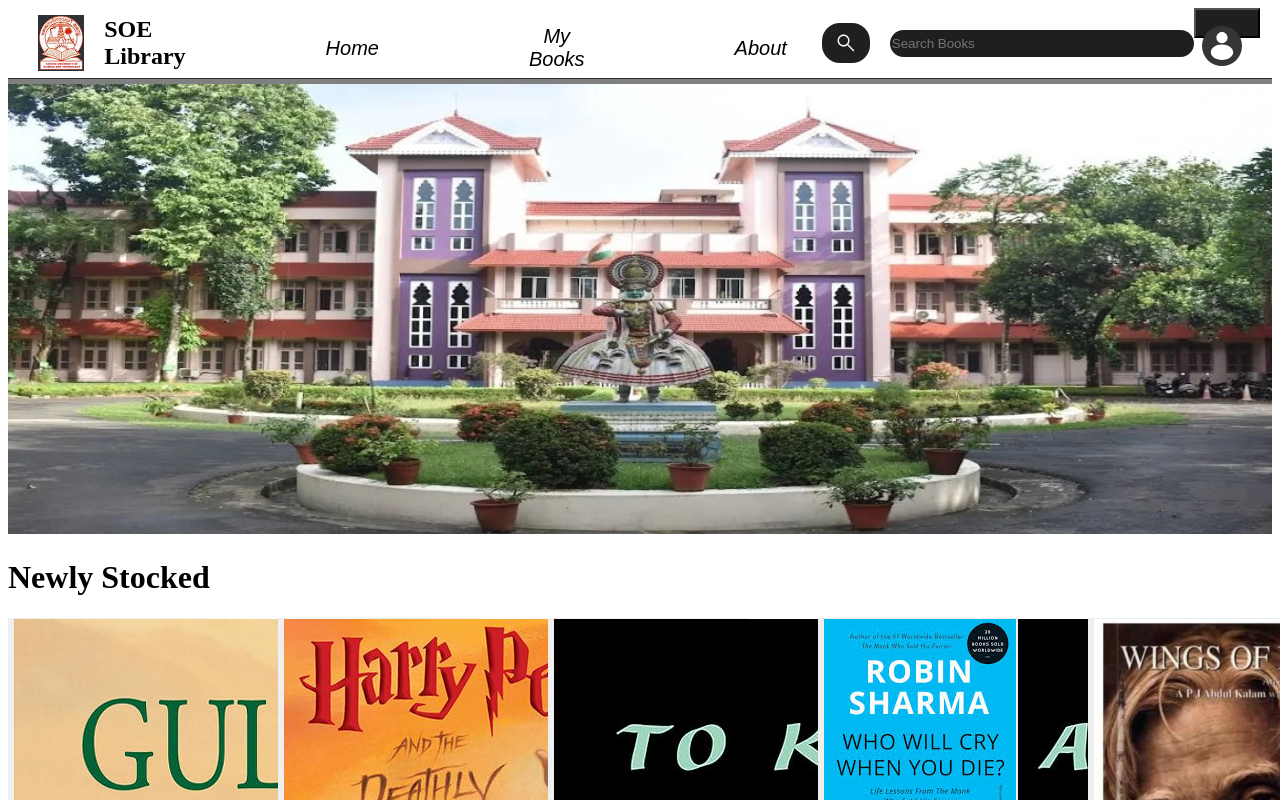
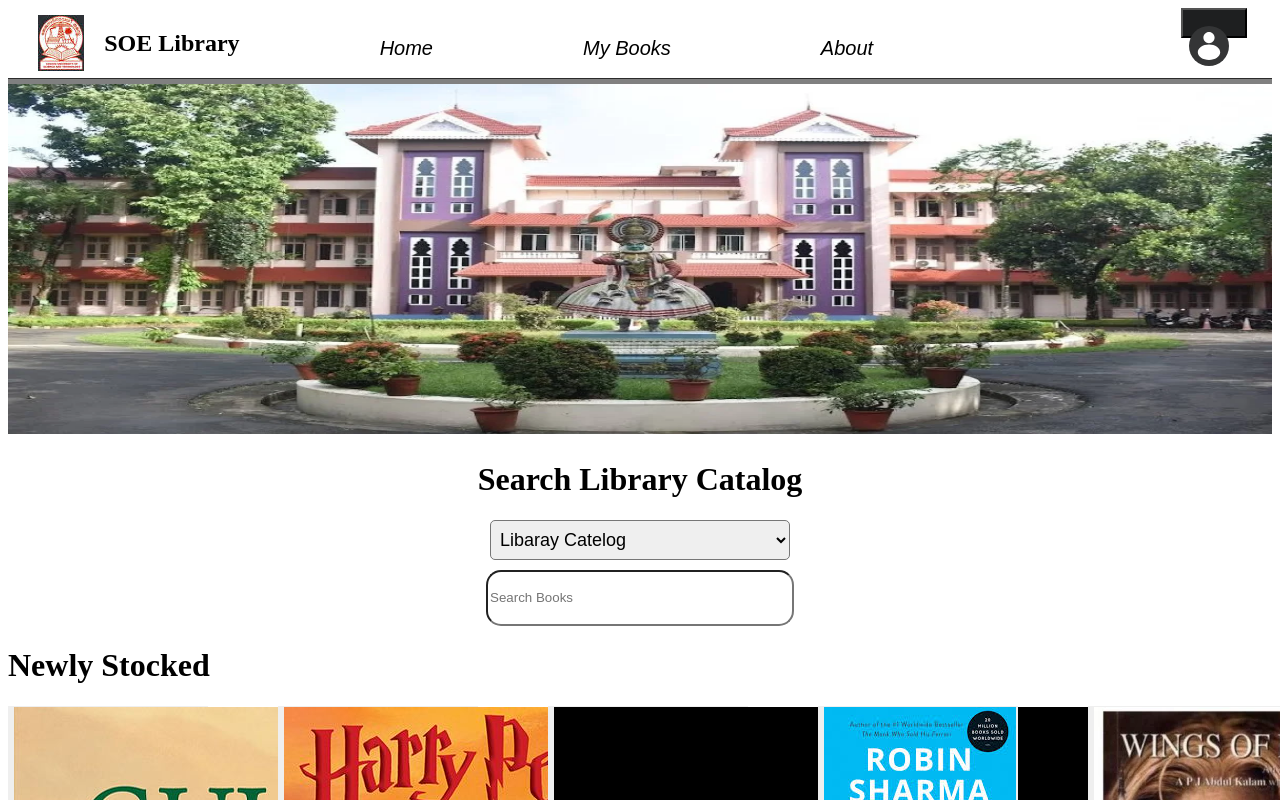
Before and after one commit to divyanshuraj1095/LMS-frontend, a React (Vite) app in the folder library/: page / in a window 1280 px wide. Shown: the top 800 px of the page. Built offline with nearby package versions, Linux system fonts and the light colour scheme.

Commit message:
second commit

```diff
--- a/library/src/App.jsx
+++ b/library/src/App.jsx
@@ -1,6 +1,6 @@
 import Button from './Components/Button.jsx'
 import Header from './Components/Header.jsx'
-import MyBooks from './Components/MyBooks.jsx'
+// import MyBooks from './Components/MyBooks.jsx'
 import Section from './Components/Section.jsx'
 import { useEffect,useState } from 'react'
 import About from './Components/About.jsx'
@@ -9,21 +9,21 @@ import BookList from './Components/BookList.jsx'
 const App = ()=>{
   const [about, setAbout]=useState(false)
   const [myBooks, setMyBooks]=useState(false)
-  const [savedbooks, setSavedBooks]=useState([])
+  // const [savedbooks, setSavedBooks]=useState([])
 
 
-  const handleSavedBook = (book)=>{
-    if(!savedbooks.some((b)=>b.id === book.id)){
-      setSavedBooks([...savedbooks,book])
-    }
-  }
+  // const handleSavedBook = (book)=>{
+  //   if(!savedbooks.some((b)=>b.id === book.id)){
+  //     setSavedBooks([...savedbooks,book])
+  //   }
+  // }
 return(<div>
   <Header setAbout={setAbout} setMyBooks={setMyBooks}/>
 
  {about ? (
         <About />
       ) : myBooks ? (
-        <BookList myBooks={myBooks} />
+        <BookList />
       ) : (
         <Section />
       )}
--- a/library/src/Components/BookList.jsx
+++ b/library/src/Components/BookList.jsx
@@ -1,5 +1,6 @@
 import BorrowButton from '../Components/BorrowButton.jsx'
 const BookList = ()=>{
+
     const books = [
         {
           id: 1,
@@ -126,7 +127,7 @@ return (
     <div className='booklist'>
      {books.map((book) => (
       <div key={book.id } >
-        <img src={books.image}alt={books.title} className='book1'/>
+        <img src={book.image}alt={book.title} className='book1'/>
         <h4>{book.title}</h4>
         <p>{book.author}</p>
 
--- a/library/src/Components/Header.jsx
+++ b/library/src/Components/Header.jsx
@@ -1,6 +1,6 @@
 import soeicon from '../assets/soe icon.jpeg';
 import { useEffect, useState } from 'react';
-import searchIcon from '../assets/search.svg';
+
 import usericon from '../assets/usericon.svg';
 import Button from '../Components/Button.jsx';
 
@@ -26,20 +26,11 @@ const Header = ({ setAbout,setMyBooks}) => {
                      <Button label="About" onClick={() => {
                          setAbout(true);
                          setMyBooks(false); }} />
+                     <Button label=""/>
                     </nav>
                 </nav>
 
-                <div className='search'>
-                    <div className='searchbox'>
-                        <img src={searchIcon} alt='search-icon' />
-                    </div>
-                    <input
-                        type='text'
-                        className='searchinput'
-                        placeholder='Search Books'
 
-                    />
-                </div>
 
                 <button className='userbutton'><img className='usericon' src={usericon} alt="icon" /></button>
             </header>
--- a/library/src/Components/MyBooks.jsx
+++ /dev/null
@@ -1,18 +0,0 @@
-
-const MyBooks = ({books})=>{
-
-    return(<div>
-       {books.length===0?(
-        <p>No Books Save yet</p>
-       ):(
-        books.map((book)=>{
-            <div key={book.id}>
-             <h4>{book.title}</h4>
-             <p>{book.author}</p>
-            </div>
-        })
-       )}
-       </div>
-    )
-}
-export default MyBooks
--- /dev/null
+++ b/library/src/Components/SearchCatalog.jsx
@@ -0,0 +1,47 @@
+import Author from './dropdown compo/Author.jsx';
+import Title from './dropdown compo/Title.jsx';
+import { useState } from 'react';
+import searchIcon from '../assets/search.svg';
+import ISBN from './dropdown compo/ISBN.jsx';
+import Subject from './dropdown compo/Subject.jsx';
+import CallNumber from './dropdown compo/CallNumber.jsx';
+
+const SearchCatalog=()=>{
+    const [option, setOption]=useState("")
+
+    const handleOption = (event)=>{
+      setOption(event.target.value)
+    }
+return(<>
+<div className='search'>
+            <h1>Search Library Catalog</h1>
+            <div className='dropdowncontainer'>
+                <select value={option} onChange={handleOption}className='dropdown'>
+                    <option>Libaray Catelog</option>
+                    <option value="title">Title</option>
+                    <option value="author">Author</option>
+                    <option value="isbn">ISBN</option>
+                    <option value="call number">Call Number</option>
+                </select>
+
+               {option==="title" && <Title/>}
+               {option==="author" && <Author/>}
+               {option==="isbn"&&<ISBN/>}
+               {option==="subject"&& <Subject/>}
+               {option==="callnumber"&& <CallNumber/>}
+
+            </div>
+
+
+             {/* <div className='searchbox'>
+                 <img src={searchIcon} alt='search-icon' />
+             </div> */}
+            <input
+             type='text'
+             className='searchinput'
+             placeholder='Search Books'/>
+                </div>
+
+</>)
+}
+export default SearchCatalog
--- a/library/src/Components/Section.jsx
+++ b/library/src/Components/Section.jsx
@@ -8,13 +8,13 @@ import book7 from '../assets/book7.jpg'
 import book8 from '../assets/book8.jpeg'
 import BorrowButton from '../Components/BorrowButton'
 import cusat from '../assets/cusat.webp'
-
+import SearchCatalog from '../Components/SearchCatalog'
 
 const Section = ()=>{
     return(<div>
-
     <section className="section"/>
     <img src={cusat} alt='cusat' className='cusat'></img>
+    <SearchCatalog/>
     <h1>Newly Stocked </h1>
     <div className="section2">
         <div className='book1'>
--- /dev/null
+++ b/library/src/Components/dropdown compo/Author.jsx
@@ -0,0 +1,6 @@
+const Author = ()=>{
+    return(<>
+
+    </>)
+}
+export default Author
--- /dev/null
+++ b/library/src/Components/dropdown compo/CallNumber.jsx
@@ -0,0 +1,6 @@
+const CallNumber = ()=>{
+    return(<>
+
+    </>)
+}
+export default CallNumber
--- /dev/null
+++ b/library/src/Components/dropdown compo/ISBN.jsx
@@ -0,0 +1,4 @@
+const ISBN =()=>{
+    return (<></>)
+}
+export default ISBN
--- /dev/null
+++ b/library/src/Components/dropdown compo/Subject.jsx
@@ -0,0 +1,6 @@
+const Subject = ()=>{
+    return (<>
+
+    </>)
+}
+export default Subject
--- /dev/null
+++ b/library/src/Components/dropdown compo/Title.jsx
@@ -0,0 +1,6 @@
+const Title = ()=>{
+ return(<>
+
+  </>)
+}
+export default Title
--- a/library/src/index.css
+++ b/library/src/index.css
@@ -46,20 +46,24 @@
     border-bottom: 4px solid #d9008d;
 }
 .search{
-    width: fit-content;
+    /* width: fit-content;
     height: 70px;
-    /* background-color: blue; */
+    background-color: blue;
     display: flex;
     align-items: center;
     column-gap: 20px;
-    /* background-color: aquamarine; */
-    /* background-color: grey; */
+    flex-wrap: wrap; */
+    display: flex;
+    flex-direction: column;
+    align-items: center;
+    margin-top: 2px;
+
 
 }
 .searchbox{
     width: fit-content;
-    height: 40px;
-    background-color: #1e1f20;
+    height: 50px;
+    background-color: green;
     border-radius: 18px;
     display: flex;
     align-items: center;
@@ -68,12 +72,11 @@
 
 }
 .searchinput{
-    height: 25px;
+    height: 50px;
     width: 300px;
-    background-color: #1e1f20;
     outline: white;
-    border: none;
-    color: white;
+
+    color: black;
     border-radius: 15px;
 
 
@@ -177,7 +180,7 @@
 }
 .cusat{
     width: 100%;
-    height: 450px;
+    height: 350px;
 }
 .booklist{
     display: flex;
@@ -196,3 +199,16 @@
     height: 30px;
     background-color: #1e1f20;
 }
+.dropdown{
+    width: 300px;
+    height: 40px;
+    font-size: 18px;
+    padding: 5px;
+    border-radius: 5px;
+}
+.dropdowncontainer{
+    display: flex;
+    flex-direction: column;
+    align-items: start;
+    margin-bottom: 10px;
+}
```
